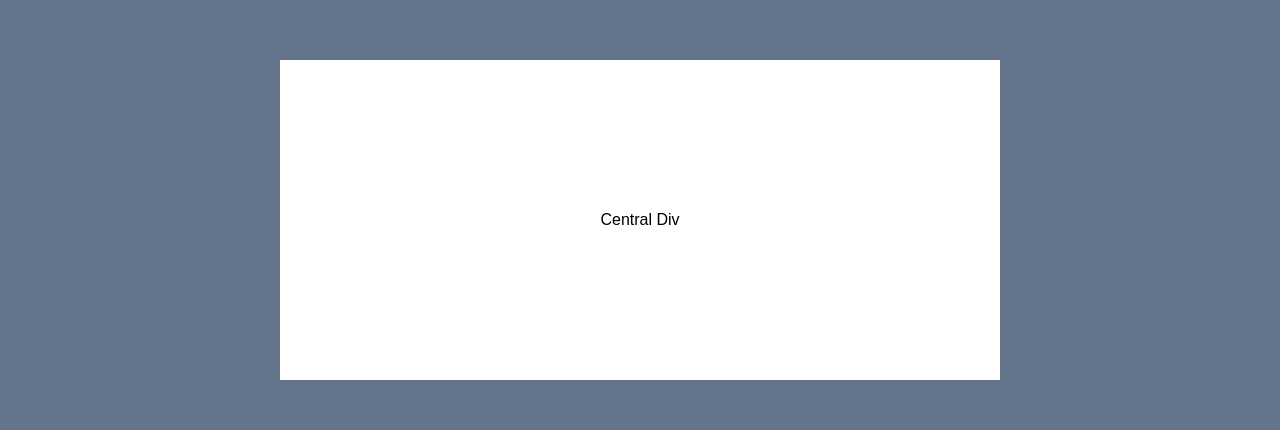
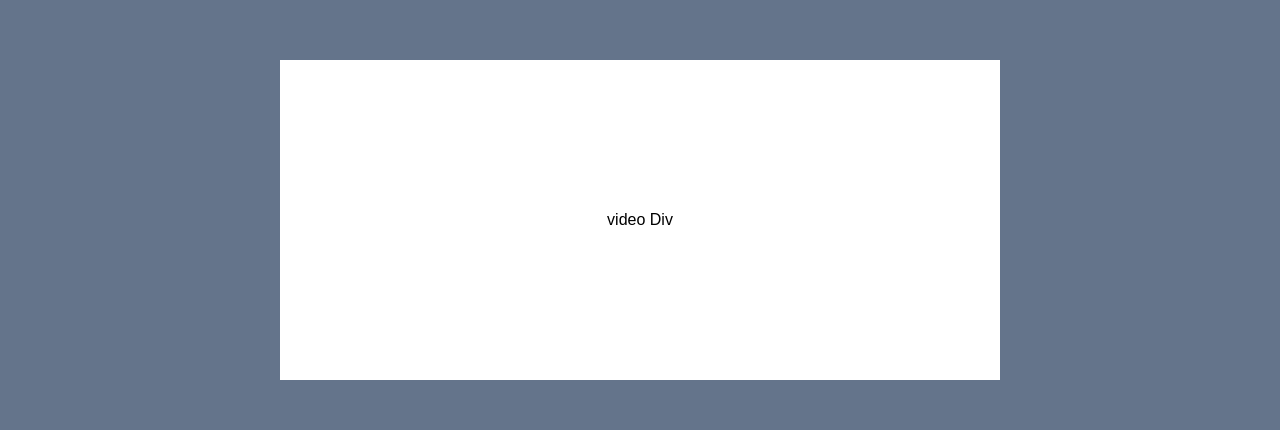
Before and after one commit to robnasq/lessproc, a React (Vite) app: page / in a window 1280 px wide. Shown: the part 980-1410 px from the top of the page. Built offline with nearby package versions, Linux system fonts and the light colour scheme.

Commit message:
Build test

```diff
--- a/src/pages/home/components/Video.jsx
+++ b/src/pages/home/components/Video.jsx
@@ -22,7 +22,7 @@ export const Video = () => {
 
   return (
     <div className=" bg-slate-500 h-screen flex justify-center items-center">
-      <div className="bg-white flex justify-center items-center" style={{ width: divWidth, height: divHeight,  }}>Central Div</div>
+      <div className="bg-white flex justify-center items-center" style={{ width: divWidth, height: divHeight,  }}>video Div</div>
     </div>
   );
 };
```
